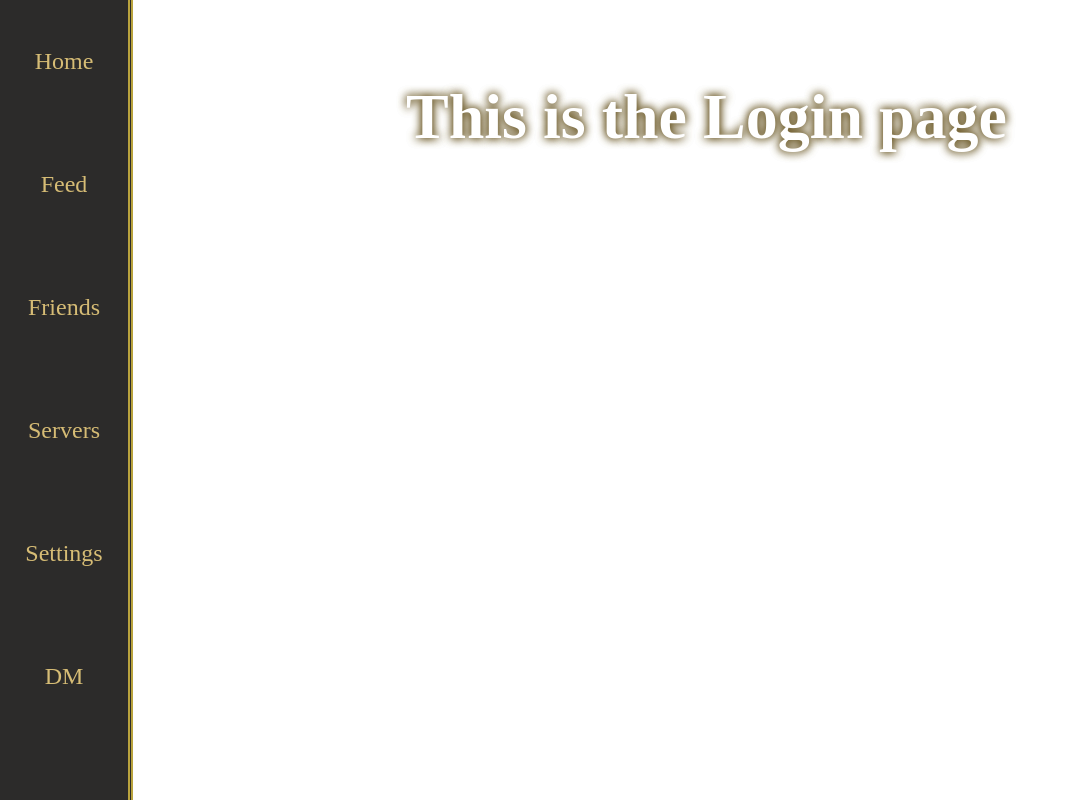
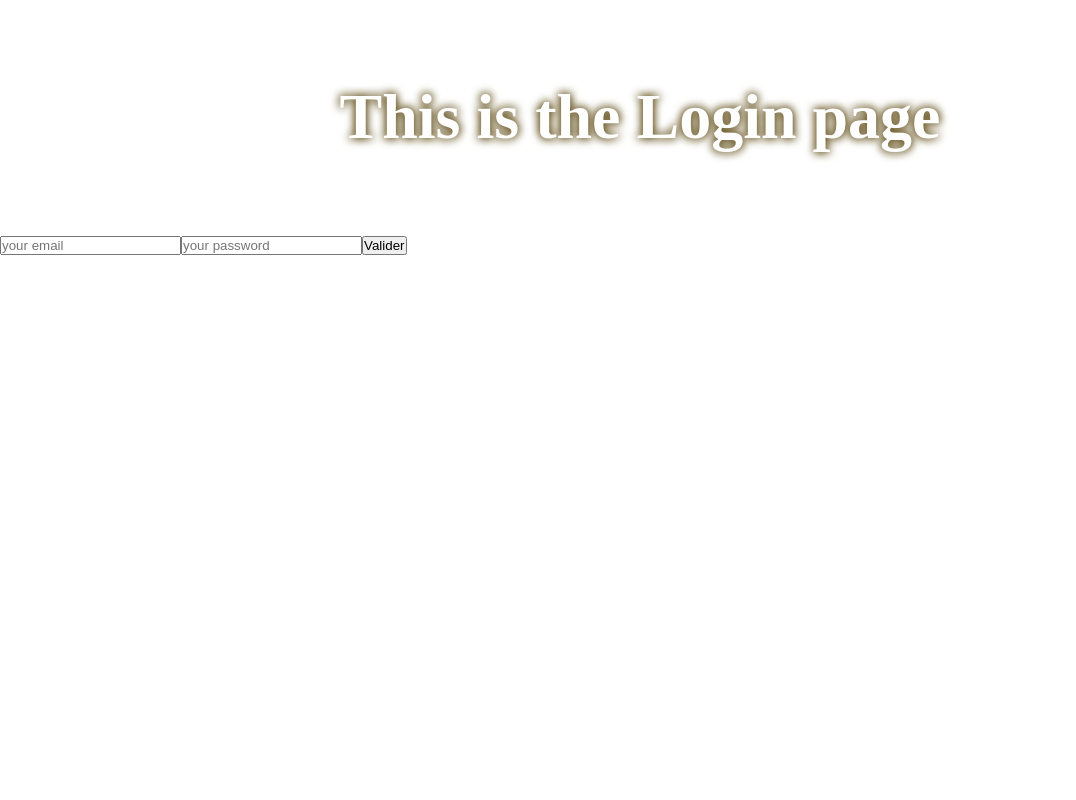
Before and after one commit to MarjorieThomassin/discord-v2, a React (Create React App) app: page /Login in a window 1280 px wide. Shown: the whole page, without its empty margins (0-1076 px from the left). Built offline with nearby package versions, Linux system fonts and the light colour scheme; a web font is replaced by a local one.

Commit message:
created login axios, context and form

```diff
--- a/package.json
+++ b/package.json
@@ -6,6 +6,8 @@
     "@testing-library/jest-dom": "^5.14.1",
     "@testing-library/react": "^11.2.7",
     "@testing-library/user-event": "^12.8.3",
+    "axios": "^0.21.1",
+    "prop-types": "^15.7.2",
     "react": "^17.0.2",
     "react-dom": "^17.0.2",
     "react-router-dom": "^5.2.0",
--- a/src/App.jsx
+++ b/src/App.jsx
@@ -1,10 +1,13 @@
 import React from 'react';
-import NavBar from './components/NavBar';
+import Login from './components/Login';
 import './App.css';
+import { LoginRequestProvider } from './context/loginRequest';
 
 function App() {
   return (
-    <NavBar />
+    <LoginRequestProvider>
+      <Login />
+    </LoginRequestProvider>
   );
 }
 
--- a/src/components/Login.jsx
+++ b/src/components/Login.jsx
@@ -1,10 +1,49 @@
-import React from 'react';
+import React, { useRef } from 'react';
+import { Redirect } from 'react-router-dom';
+import axios from 'axios';
 import '../CSS/Home.css';
 
+import { useLoginRequest } from '../context/loginRequest';
+
 function Login() {
+  const emailInput = useRef();
+  const passwordInput = useRef();
+  const {
+    loginRequest, setLoginRequest,
+  } = useLoginRequest();
+  console.log(useLoginRequest());
+
+  if (loginRequest != null) {
+    return <Redirect to="/" />;
+  }
+
   return (
     <div className="Title">
       <h1>This is the Login page</h1>
+      <form action="post">
+        <label className="email" htmlFor="email">
+          <input ref={emailInput} type="email" id="email" placeholder="your email" />
+        </label>
+        <label htmlFor="password" id="password">
+          <input ref={passwordInput} type="password" placeholder="your password" />
+        </label>
+        <button
+          value="submit"
+          type="button"
+          onClick={() => {
+            const url = 'http://localhost:8000/user';
+            axios.post(url, {
+              email: emailInput.current.value,
+              password: passwordInput.current.value,
+            })
+              .then((response) => {
+                setLoginRequest(response.data);
+              });
+          }}
+        >
+          Valider
+        </button>
+      </form>
     </div>
   );
 }
--- /dev/null
+++ b/src/context/loginRequest.jsx
@@ -0,0 +1,27 @@
+import React, {
+  createContext, useContext, useState,
+} from 'react';
+import PropTypes from 'prop-types';
+
+const LoginRequestContext = createContext();
+
+function LoginRequestProvider({ children }) {
+  const [loginRequest, setLoginRequest] = useState();
+
+  return (
+    <LoginRequestContext.Provider value={{
+      loginRequest, setLoginRequest,
+    }}
+    >
+      {children}
+    </LoginRequestContext.Provider>
+  );
+}
+
+LoginRequestProvider.propTypes = {
+  children: PropTypes.element.isRequired,
+};
+
+const useLoginRequest = () => useContext(LoginRequestContext);
+
+export { LoginRequestProvider, useLoginRequest };
```
Also changed, not shown: 1 other file (tests, documents, lock files or other folders).
